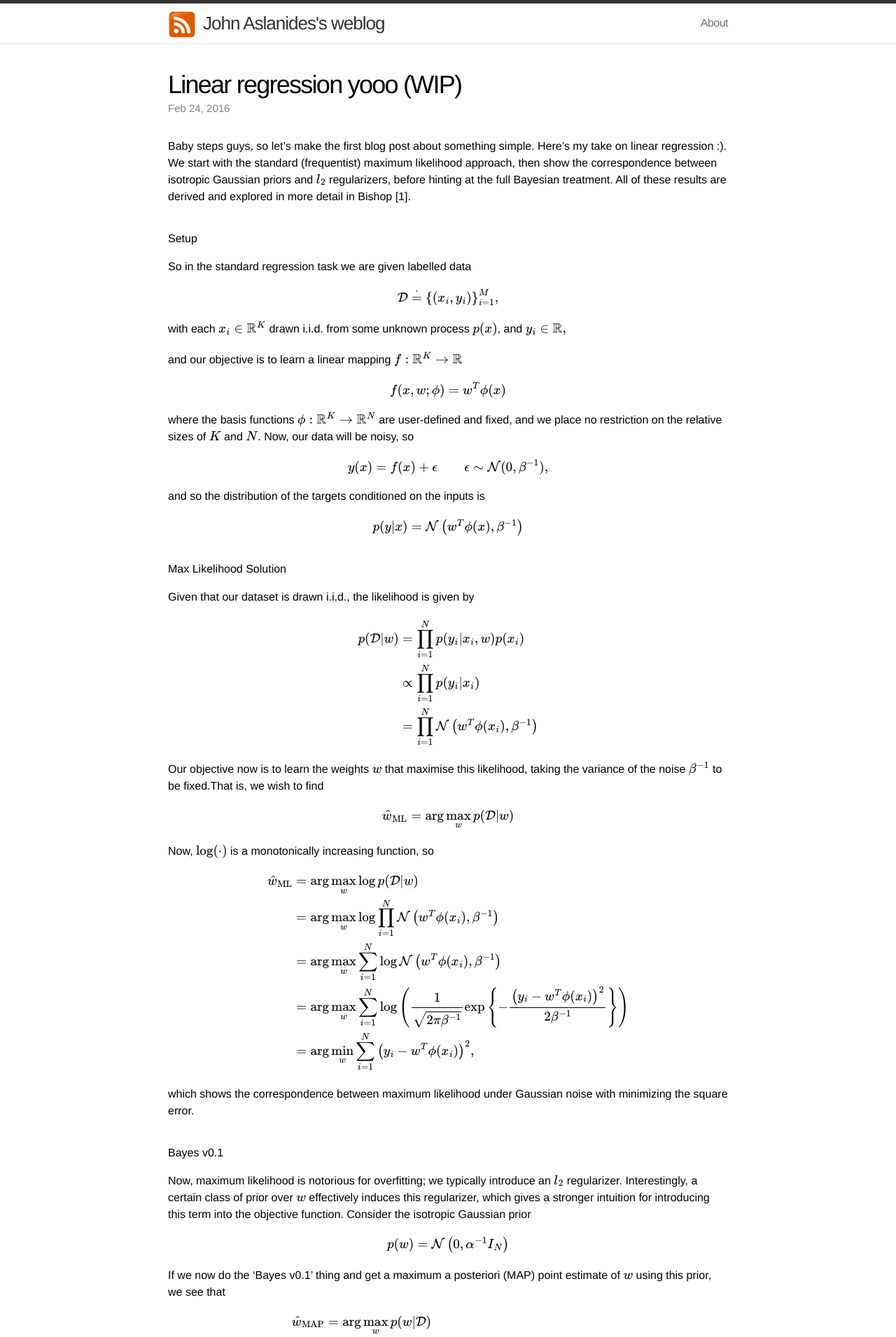
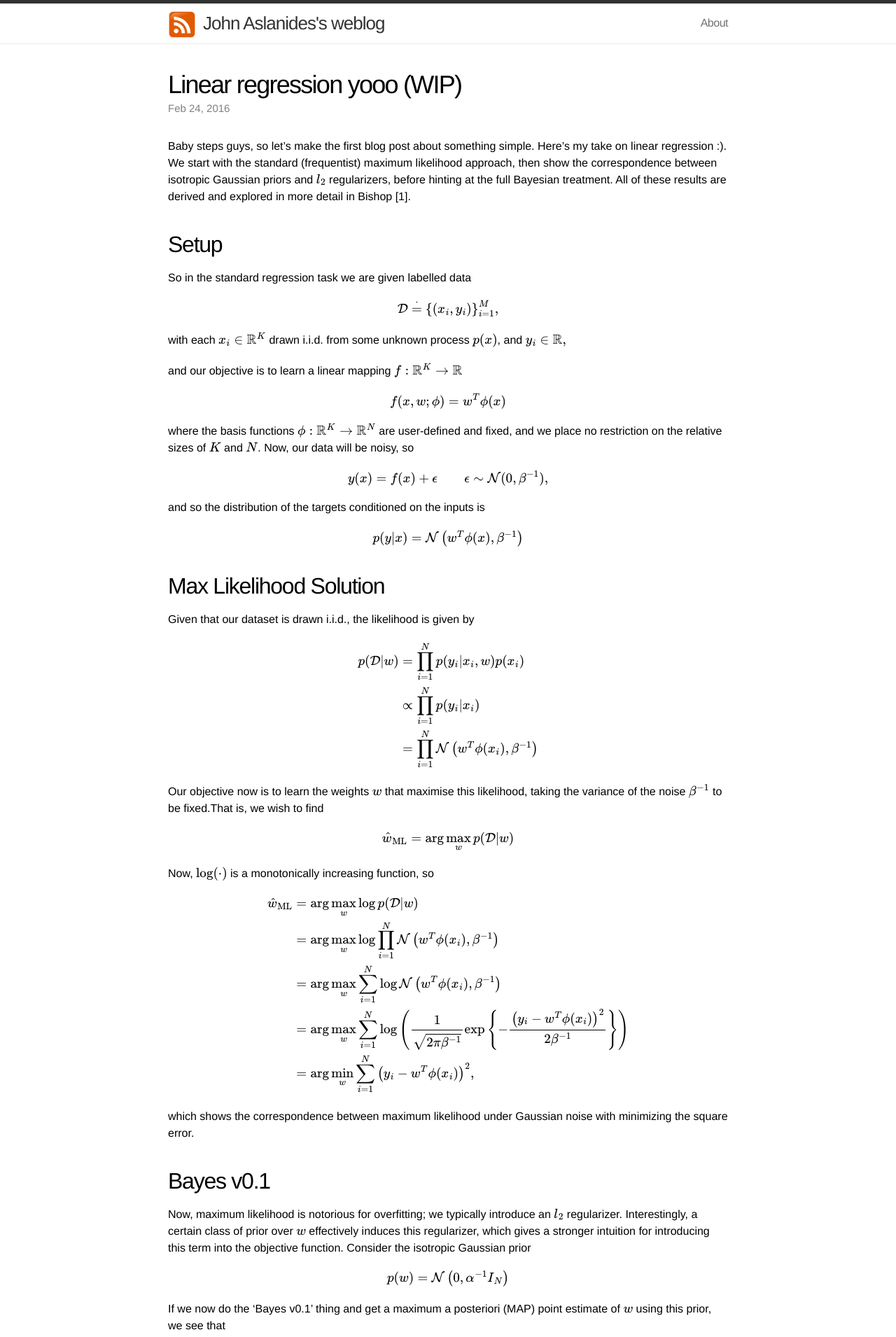
Before and after one commit to aslanides/aslanides.github.io, a Jekyll site: the page built from _posts/2016-02-24-linear-regression.md, in a window 1280 px wide. Shown: the top 1910 px of the page at 70% size. Built offline with Jekyll 4.4.1, drawn with Linux system fonts in a browser that asks for light colours; formulas are drawn with MathJax 3.

Commit message:
fix h1 css for posts

```diff
--- a/css/main.css
+++ b/css/main.css
@@ -195,6 +195,11 @@ a:visited { color: #205caa; }
   line-height: 1;
   font-weight: 300;
   margin: 40px 0 20px;
+}
+
+.post-content h1 {
+  font-size: 32px;
+  letter-spacing: -1.25px;
 }
 
 .post-content h2 {
```
